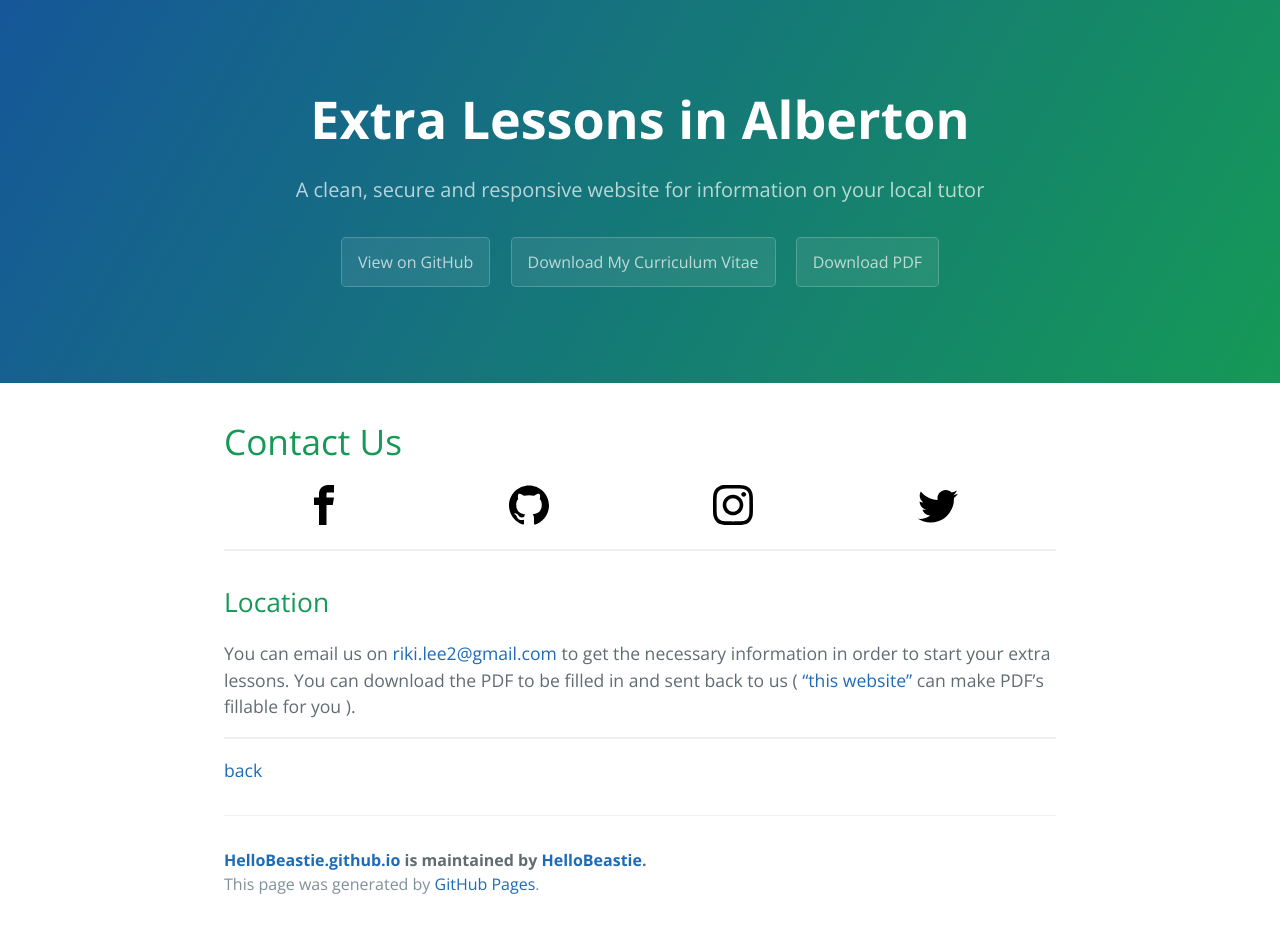
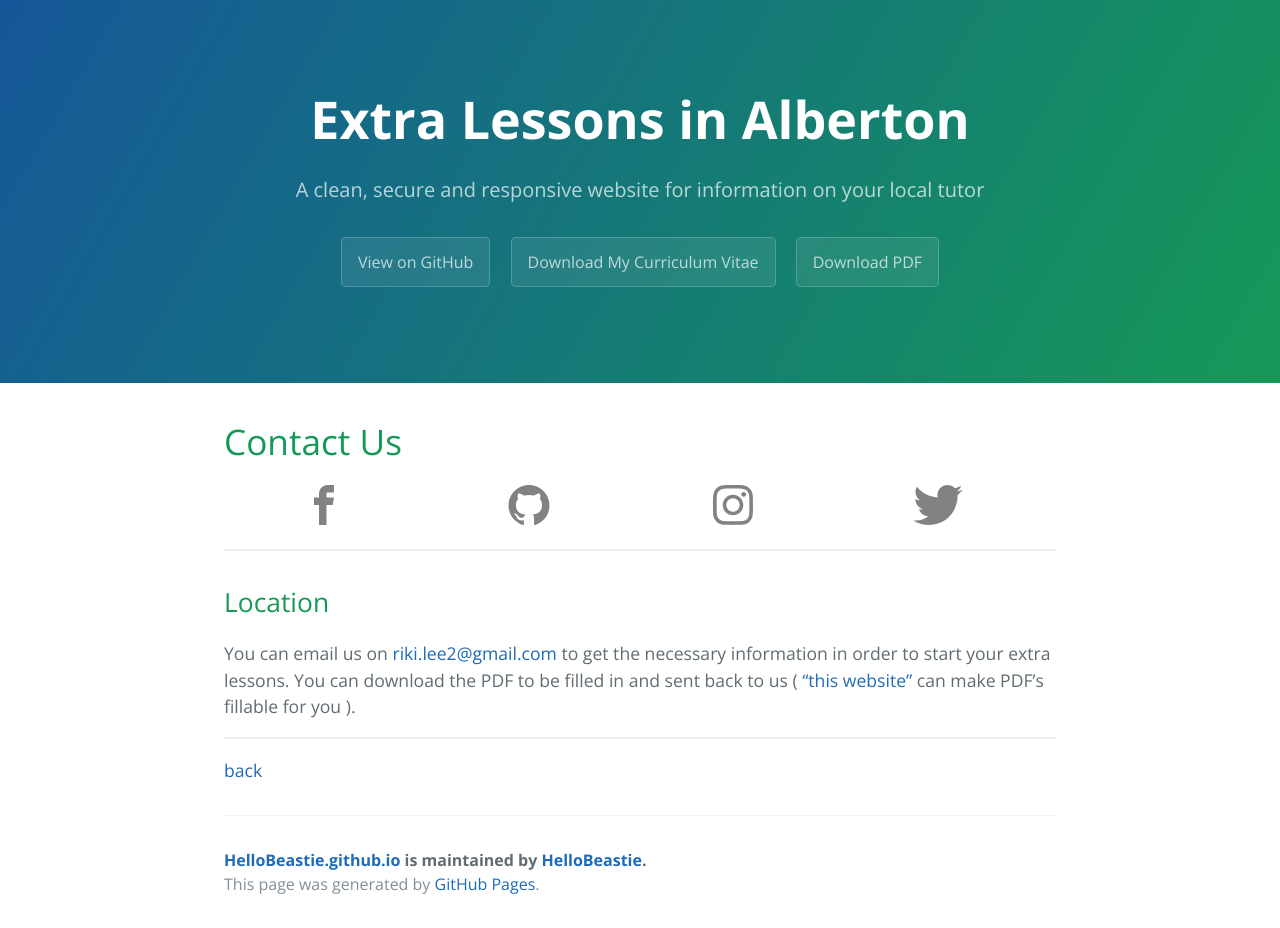
Before and after one commit to HelloBeastie/HelloBeastie.github.io, a Jekyll site: the page built from contact-us.md, in a window 1280 px wide. Built offline with Jekyll 4.4.1, drawn with Linux system fonts in a browser that asks for light colours; our own code applies the rules of GitHub Pages for plain Markdown files.

Commit message:
Trying to add cleaned grey icons?

```diff
--- a/contact-us.md
+++ b/contact-us.md
@@ -4,10 +4,10 @@ layout: default
 
 # [](#Contact Us)Contact Us
 
-<a href="https://www.facebook.com/"> <img src="https://cdn.rawgit.com/HelloBeastie/HelloBeastie.github.io/master/_includes/facebook.svg"  width="200" height="40"> </a>
-<a href="https://github.com/HelloBeastie"> <img src="https://cdn.rawgit.com/HelloBeastie/HelloBeastie.github.io/master/_includes/github.svg"  width="200" height="40"> </a>
-<a href="https://www.instagram.com/tikketikke/"> <img src="https://cdn.rawgit.com/HelloBeastie/HelloBeastie.github.io/master/_includes/instagram.svg"  width="200" height="40"> </a>
-<a href="https://twitter.com/rikileehartwell"> <img src="https://cdn.rawgit.com/HelloBeastie/HelloBeastie.github.io/master/_includes/twitter.svg"  width="200" height="40"> </a>
+<a href="https://www.facebook.com/"> <img src="https://cdn.rawgit.com/HelloBeastie/HelloBeastie.github.io/master/_includes/facebook_grey.svg"  width="200" height="40"> </a>
+<a href="https://github.com/HelloBeastie"> <img src="https://cdn.rawgit.com/HelloBeastie/HelloBeastie.github.io/master/_includes/github_grey.svg"  width="200" height="40"> </a>
+<a href="https://www.instagram.com/tikketikke/"> <img src="https://cdn.rawgit.com/HelloBeastie/HelloBeastie.github.io/master/_includes/instagram_grey.svg"  width="200" height="40"> </a>
+<a href="https://twitter.com/rikileehartwell"> <img src="https://cdn.rawgit.com/HelloBeastie/HelloBeastie.github.io/master/_includes/twitter_grey.svg"  width="200" height="40"> </a>
 
 ***
 ## [](#Location)Location
```
